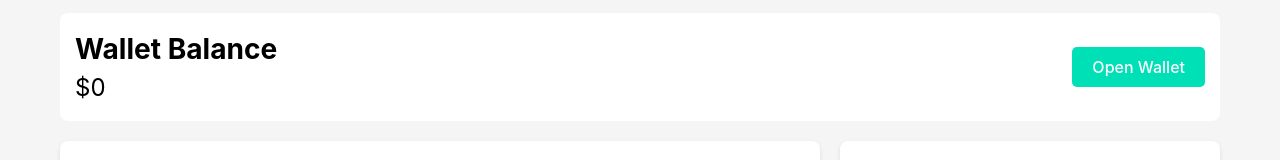
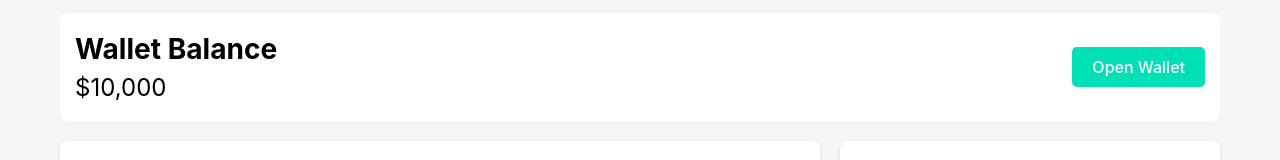
Before and after one commit to tkgit-make/hackduke2025, a React (Vite) app in the folder HackDuke2025Project/: page /portfolio in a window 1280 px wide. Shown: the part 350-510 px from the top of the page. Built offline with nearby package versions, Linux system fonts and the light colour scheme; no server answers.

Commit message:
dummy wallet

```diff
--- a/HackDuke2025Project/src/App.jsx
+++ b/HackDuke2025Project/src/App.jsx
@@ -9,6 +9,7 @@ import Launch from './pages/Launch';
 import { CategoryProvider } from './context/CategoryContext';
 import { useState, useEffect } from 'react';
 import LoadingScreen from './components/LoadingScreen';
+import { UserProvider } from './context/UserContext';
 
 const App = () => {
   const [isLoading, setIsLoading] = useState(true);
@@ -23,6 +24,7 @@ const App = () => {
   }, []);
 
   return (
+    <UserProvider>
       <CategoryProvider>
         <Router>
           {isLoading && <LoadingScreen />}
@@ -39,6 +41,7 @@ const App = () => {
           </div>
         </Router>
       </CategoryProvider>
+    </UserProvider>
   );
 };
 
--- a/HackDuke2025Project/src/components/InvestmentDialog.jsx
+++ b/HackDuke2025Project/src/components/InvestmentDialog.jsx
@@ -54,7 +54,6 @@ const InvestmentDialog = ({ onClose, sharePrice, equityPerShare, walletBalance }
           onClose={handlePaymentClose}
           totalPrice={totalPrice}
           totalEquity={totalEquity}
-          walletBalance={walletBalance}
         />
       )}
     </div>
--- a/HackDuke2025Project/src/components/InvestmentPaymentDialog.jsx
+++ b/HackDuke2025Project/src/components/InvestmentPaymentDialog.jsx
@@ -1,8 +1,10 @@
 import React, { useState } from 'react';
 import './InvestmentPaymentDialog.css'; // Create a CSS file for styling
 import { IoArrowBack } from "react-icons/io5"; // Import back arrow icon
+import { useUser } from '../context/UserContext'; // Import the useUser hook
 
-const InvestmentPaymentDialog = ({ onClose, totalPrice, totalEquity, walletBalance }) => {
+const InvestmentPaymentDialog = ({ onClose, totalPrice, totalEquity }) => {
+  const { walletBalance, deductFunds } = useUser(); // Access wallet balance and deduct function
   const [paymentMethod, setPaymentMethod] = useState('wallet'); // Default to wallet payment
   const [cardInfo, setCardInfo] = useState({
     cardNumber: '',
@@ -16,12 +18,11 @@ const InvestmentPaymentDialog = ({ onClose, totalPrice, totalEquity, walletBalan
 
   const handleSubmit = (e) => {
     e.preventDefault();
-    // Handle payment logic here (e.g., API call to process payment)
+    // Handle payment logic here
     if (paymentMethod === 'wallet') {
-      // Check if wallet balance is sufficient
       if (walletBalance >= totalPrice) {
+        deductFunds(totalPrice); // Deduct from wallet
         console.log(`Paying $${totalPrice} using wallet.`);
-        // Proceed with wallet payment logic
       } else {
         alert('Insufficient wallet balance.');
       }
@@ -29,8 +30,7 @@ const InvestmentPaymentDialog = ({ onClose, totalPrice, totalEquity, walletBalan
       console.log(`Paying $${totalPrice} using credit card.`);
       // Proceed with credit card payment logic
     }
-    // Close the dialog after processing
-    onClose(); // This will close both dialogs
+    onClose(); // Close the dialog after processing
   };
 
   return (
@@ -90,6 +90,7 @@ const InvestmentPaymentDialog = ({ onClose, totalPrice, totalEquity, walletBalan
           <div className="payment-details">
             <p>Total Price: ${totalPrice.toFixed(2)}</p>
             <p>Total Equity: ${totalEquity.toFixed(2)}</p>
+            <p>Wallet Balance: ${walletBalance.toLocaleString()}</p>
           </div>
           <button type="submit" className="submit-button">Confirm Payment</button>
         </form>
--- a/HackDuke2025Project/src/components/Portfolio.jsx
+++ b/HackDuke2025Project/src/components/Portfolio.jsx
@@ -16,6 +16,7 @@ import {
 } from 'chart.js';
 import axios from 'axios'; // Import axios for API calls
 import WalletDialog from './WalletDialog'; // Import the dialog component
+import { useUser } from '../context/UserContext'; // Import the useUser hook
 
 // Register ChartJS components
 ChartJS.register(
@@ -31,7 +32,7 @@ ChartJS.register(
 
 const Portfolio = () => {
   const [timeRange, setTimeRange] = useState('1M'); // 1W, 1M, 3M, 1Y, ALL
-  const [walletBalance, setWalletBalance] = useState(0);
+  const { walletBalance, addFunds, deductFunds } = useUser();
   const [dialogOpen, setDialogOpen] = useState(false);
   const userId = 'USER_ID_HERE'; // Replace with actual user ID logic
 
@@ -48,14 +49,14 @@ const Portfolio = () => {
     const fetchWalletBalance = async () => {
       try {
         const response = await axios.get(`/api/useraccounts/${userId}/wallet`);
-        setWalletBalance(response.data.walletBalance);
+        addFunds(response.data.walletBalance);
       } catch (error) {
         console.error('Error fetching wallet balance:', error);
       }
     };
 
     fetchWalletBalance();
-  }, [userId]);
+  }, [userId, addFunds]);
 
   // Chart data
   const portfolioGrowthData = {
--- /dev/null
+++ b/HackDuke2025Project/src/context/UserContext.jsx
@@ -0,0 +1,36 @@
+import React, { createContext, useContext, useState } from 'react';
+
+// Create a UserContext
+const UserContext = createContext();
+
+// Create a provider component
+export const UserProvider = ({ children }) => {
+  const [walletBalance, setWalletBalance] = useState(10000); // Default wallet balance
+
+  // Function to add funds to the wallet
+  const addFunds = (amount) => {
+    setWalletBalance((prevBalance) => prevBalance + amount);
+  };
+
+  // Function to deduct funds from the wallet
+  const deductFunds = (amount) => {
+    setWalletBalance((prevBalance) => {
+      if (prevBalance >= amount) {
+        return prevBalance - amount;
+      } else {
+        throw new Error('Insufficient funds in wallet');
+      }
+    });
+  };
+
+  return (
+    <UserContext.Provider value={{ walletBalance, addFunds, deductFunds }}>
+      {children}
+    </UserContext.Provider>
+  );
+};
+
+// Custom hook to use the UserContext
+export const useUser = () => {
+  return useContext(UserContext);
+};
```
Lines whose indentation alone changed are shown as unchanged.
